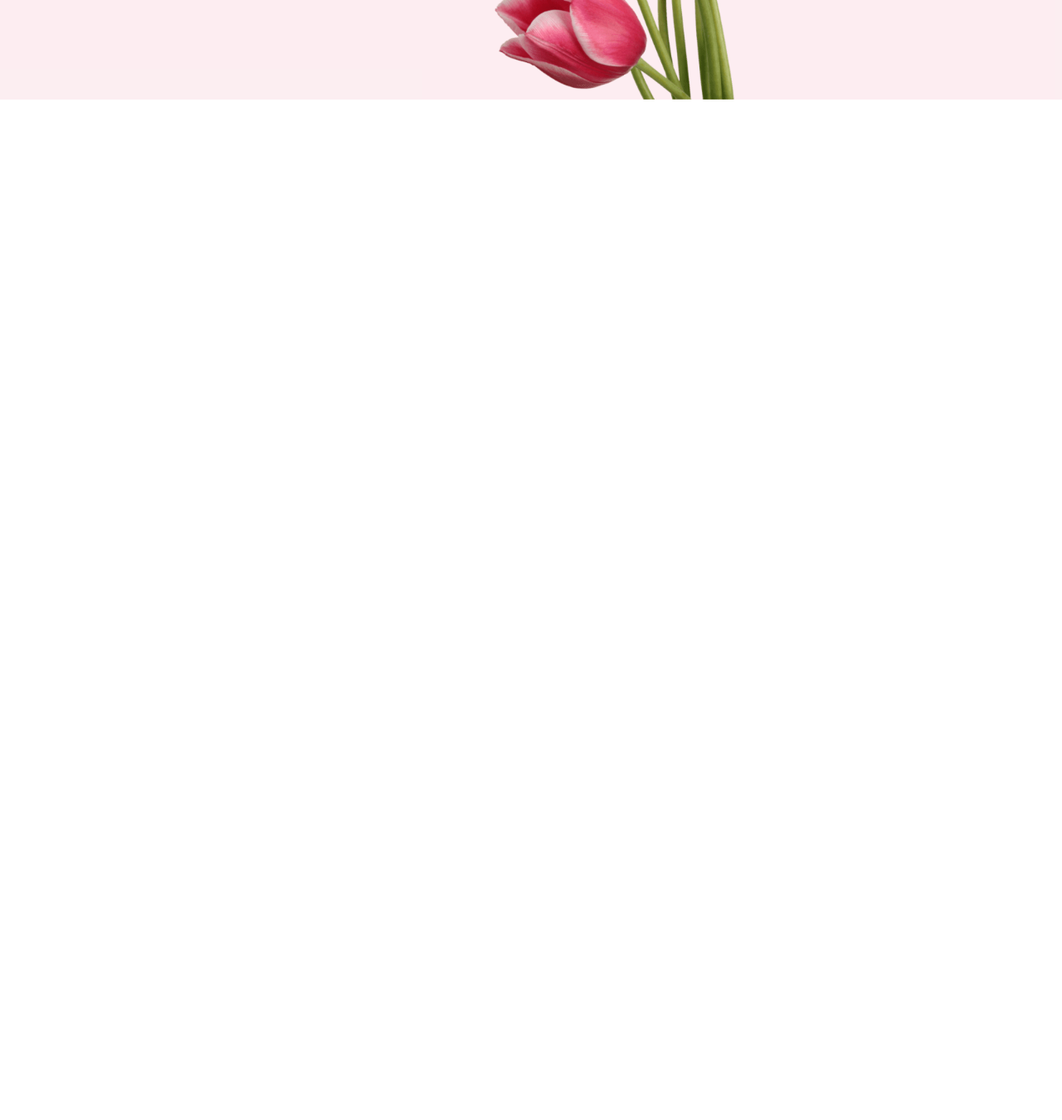
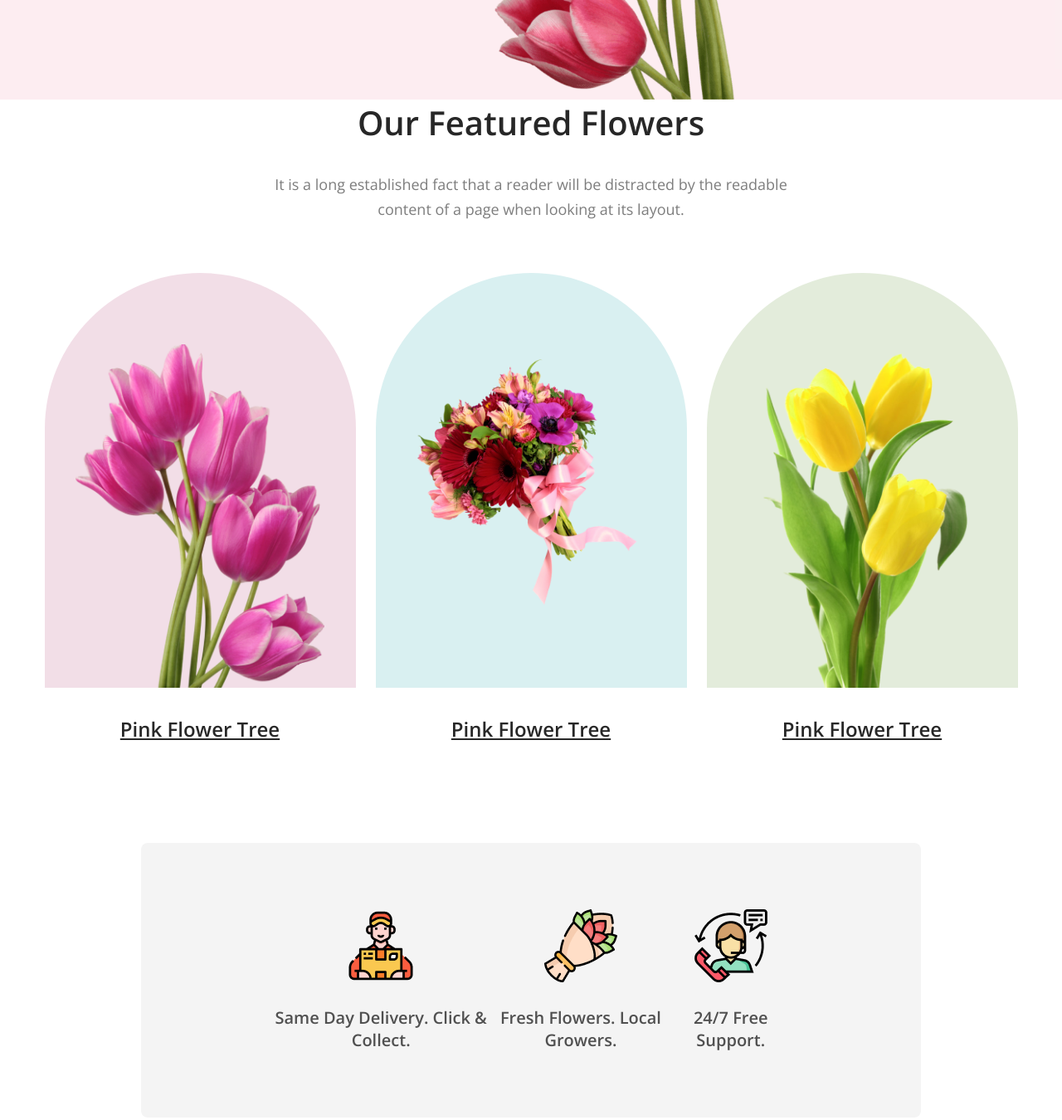
Before and after one commit to Jobayer-Ahmmed/FowerShop-frontend, a plain HTML site: page index.html in a window 1280 px wide. Shown: the part 680-2030 px from the top of the page at 83% size. Before the commit the page ends 800 px from the top, so only its background shows below. Drawn offline with nearby package versions, Linux system fonts and the light colour scheme.

Commit message:
adding feature section

```diff
--- a/index.html
+++ b/index.html
@@ -15,7 +15,7 @@
                     beautiful flowers a
                     part of your life.
                 </h1>
-                <p class="banner_description">
+                <p class="description">
                     It is a long established fact that a reader will be distracted by the readable
                     content of a page when looking at its layout. The point of using Lorem Ipsum is
                     that it has a more-or-less normal distribution of letters
@@ -29,7 +29,50 @@
             </div>
         </div>
     </header>
-    <main></main>
+    <main>
+        <section class="feature">
+            <div class="feature_header">
+                <h1 class="title">Our Featured Flowers</h1>
+                <p class="description description_2">
+                    It is a long established fact that a reader will be distracted by the readable content of a page when looking at its layout.
+                </p>
+            </div>
+            <div class="feature_containers">
+                <div class="feature_container">
+                    <div class="feature_img1">
+                        <img src="./asset/pngwing-6.png" alt="">
+                    </div>
+                    <a class="tree_title" href="#">Pink Flower Tree</a>
+                </div>
+                <div class="feature_container">
+                    <div class="feature_img2">
+                        <img src="./asset/pngwing-5.png" alt="">
+                    </div>
+                    <a class="tree_title" href="#">Pink Flower Tree</a>
+                </div>
+                <div class="feature_container">
+                    <div class="feature_img3">
+                        <img src="./asset/pngwing-7.png" alt="">
+                    </div>
+                    <a class="tree_title" href="#">Pink Flower Tree</a>
+                </div>
+            </div>
+            <div class="feature_footer">
+                <div class="feature_footer_box">
+                    <img src="./asset/Group-57.png" alt="">
+                    <p>Same Day Delivery. Click & Collect.</p>
+                </div>
+                <div class="feature_footer_box">
+                    <img src="./asset/Group-58.png" alt="">
+                    <p>Fresh Flowers. Local Growers.</p>
+                </div>
+                <div class="feature_footer_box">
+                    <img src="./asset/Group-59.png" alt="">
+                    <p>24/7 Free Support.</p>
+                </div>
+            </div>
+        </section>
+    </main>
     <footer></footer>
 </body>
 </html>
--- a/styles/style.css
+++ b/styles/style.css
@@ -15,6 +15,27 @@
     border-radius: 8px;
     background-color: #E55473;
     color: #fff;
+}
+.title{
+    color: #272727;
+    text-align: center;
+    font-size: 40px;
+    font-weight: 800;
+
+}
+.description{
+    margin: 32px 0;
+    color: rgba(39, 39, 39, 0.60);
+    font-size: 18px;
+    font-weight: 400;
+    line-height: 30px;
+}
+.description_2{
+    text-align: center;
+}
+section{
+    min-height: 100vh;
+    max-height: max-content;
 }
 
 /* header start */
@@ -38,13 +59,7 @@ header{
     font-size: 56px;
     font-weight: 800;
 }
-.banner_description{
-    margin: 32px 0;
-    color: rgba(39, 39, 39, 0.60);
-    font-size: 18px;
-    font-weight: 400;
-    line-height: 30px;
-}
+
 .banner_photo_container{
     display: flex;
     align-items: end;
@@ -55,3 +70,66 @@ header{
 }
 
 /* header end */
+/* feature section star */
+.feature_header{
+    width: 50%;
+    margin: auto;
+}
+.feature_containers{
+    display: flex;
+    justify-content: center;
+    gap: 24px;
+    padding: 30px 200px 120px 200px;
+}
+.feature_container{
+    text-align: center;
+}
+.feature_img1, .feature_img2, .feature_img3 {
+    width: 375px;
+    height: 500px;
+    border-radius: 300px 300px 0px 0px;
+    background-color: rgba(167, 33, 98, 0.15);
+    display: flex;
+    justify-content: center;
+    align-items: end;
+    margin-bottom: 32px;
+}
+.feature_img2{
+    background-color: rgba(5, 151, 160, 0.15);
+    align-items: center;
+}
+.feature_img3{
+    background-color: rgba(71, 125, 17, 0.15);
+}
+
+.feature_containers img{
+    width: 300px;
+}
+.tree_title{
+    color: #272727;
+    font-size: 24px;
+    font-weight: 700;
+    line-height: 35px;
+}
+.feature_footer{
+    border-radius: 8px;
+    background-color: rgba(39, 39, 39, 0.05);
+    margin: 0 170px 120px 170px;
+    display: flex;
+    align-items: center;
+    justify-content: space-between;
+    text-align: center;
+    padding: 80px 160px
+}
+
+.feature_footer_box img{
+    width: 88px;
+    height: 88px;
+    margin-bottom: 24px;
+
+}
+.feature_footer_box p{
+    color: rgba(39, 39, 39, 0.80);
+    font-size: 20px;
+    font-weight: 600;
+}
```
Also changed, not shown: asset/Flower-01.png (renamed from asset/Flower 01.png), asset/Group-57.png (renamed from asset/Group 57.png), asset/Group-58.png (renamed from asset/Group 58.png), asset/Group-59.png (renamed from asset/Group 59.png), asset/Rectangle-4.png (renamed from asset/Rectangle 4.png), asset/Rectangle-5.png (renamed from asset/Rectangle 5.png), asset/Rectangle-6.png (renamed from asset/Rectangle 6.png), asset/Rectangle-9.png (renamed from asset/Rectangle 9.png), asset/pngwing-5.png (renamed from asset/pngwing 5.png), asset/pngwing-6.png (renamed from asset/pngwing 6.png), asset/pngwing-7.png (renamed from asset/pngwing 7.png), asset/pngwing-8.png (renamed from asset/pngwing 8.png).
